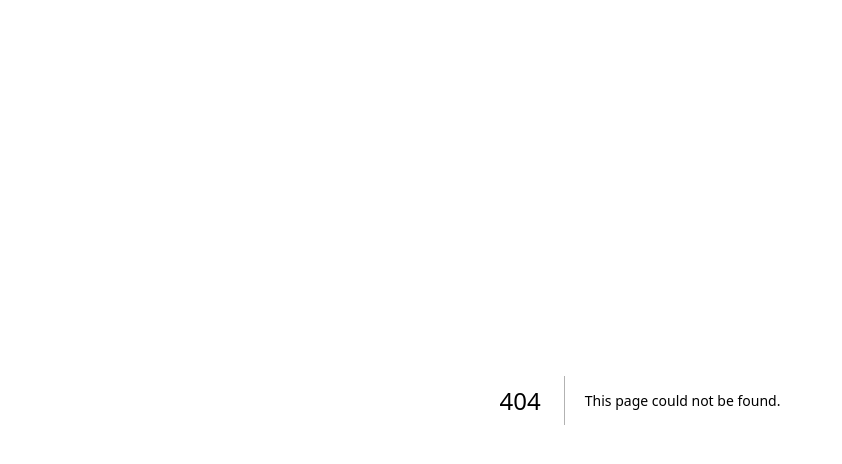
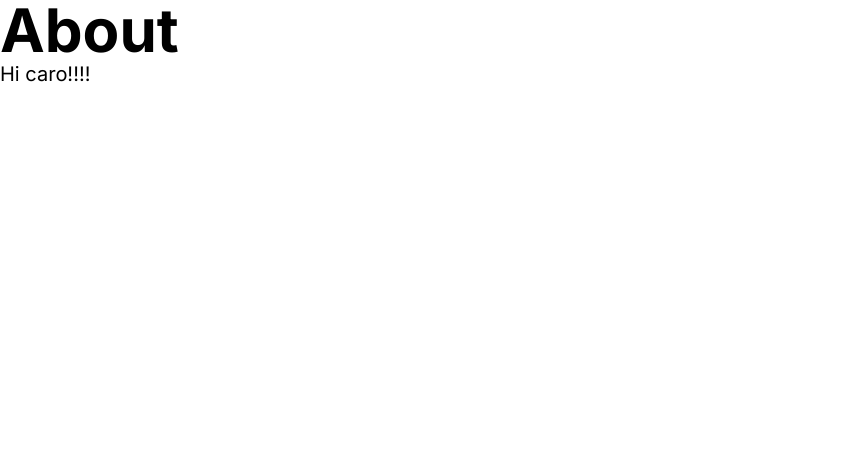
Before and after one commit to rcolepeterson/caro, a Next.js app: page /about in a window 1280 px wide. Before the commit this address had no page. Shown: the top 464 px of the page, without its empty margins (0-842 px from the left). Built offline with nearby package versions, Linux system fonts and the light colour scheme.

Commit message:
about page for caro

```diff
--- /dev/null
+++ b/app/about/page.js
@@ -0,0 +1,11 @@
+const About = () => {
+  // this is a server side rendered component.
+  return (
+    <div>
+      <h1>About</h1>
+      <p> Hi caro!!!!</p>
+    </div>
+  );
+};
+
+export default About;
```
